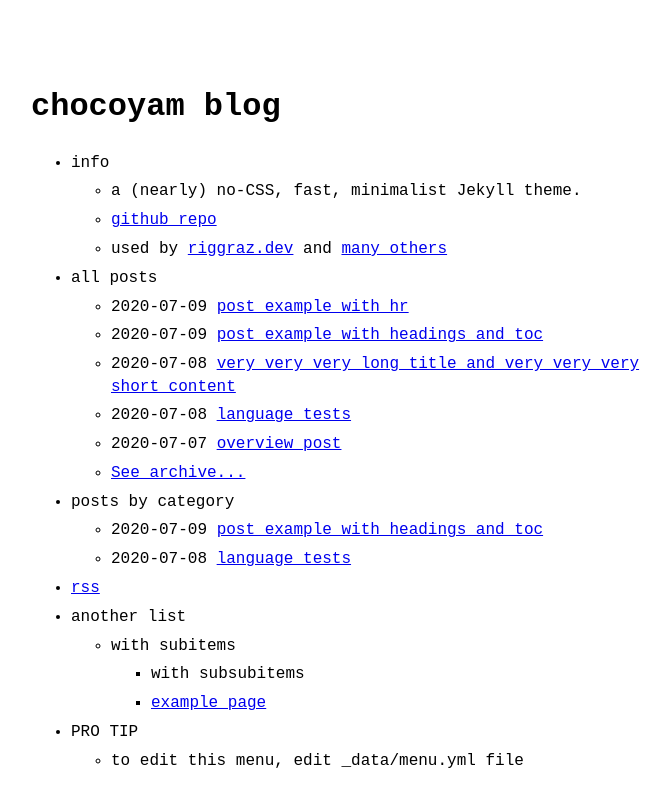
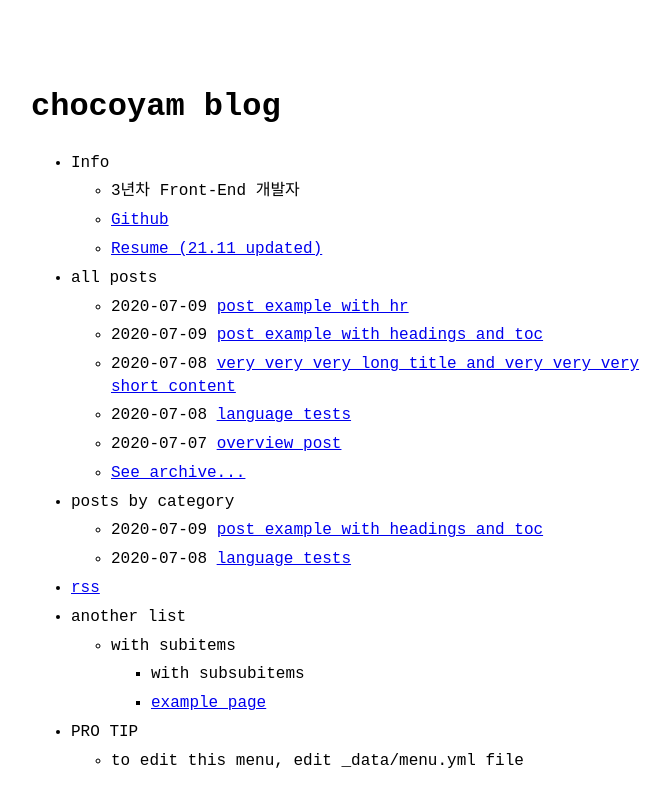
Before and after one commit to chocoyam/chcoyam-blog, a Jekyll site: the page built from index.markdown, in a window 1280 px wide. Shown: the top 807 px of the page, without its empty margins (289-960 px from the left). Built offline with Jekyll 4.4.1, drawn with Linux system fonts in a browser that asks for light colours.

```diff
--- a/_data/menu.yml
+++ b/_data/menu.yml
@@ -2,12 +2,13 @@
 # https://github.com/riggraz/no-style-please#customize-the-menu
 
 entries:
-  - title: info
+  - title: Info
     entries:
-      - title: a (nearly) no-CSS, fast, minimalist Jekyll theme.
-      - title: github repo
-        url: https://github.com/riggraz/no-style-please
-      - title: "used by <a href='https://riggraz.dev'>riggraz.dev</a> and <a href='https://github.com/riggraz/no-style-please/network/dependents'>many others</a>"
+      - title: 3년차 Front-End 개발자
+      - title: Github
+        url: https://github.com/chocoyam
+      - title: Resume (21.11 updated)
+        url : https://www.notion.so/Minsu-Ji-7a4ea381a5954e2e8e62cdb4775746a7'>riggraz.dev</a> and <a href='https://github.com/riggraz/no-style-please/network/dependents
 
   - title: all posts
     post_list:
```
